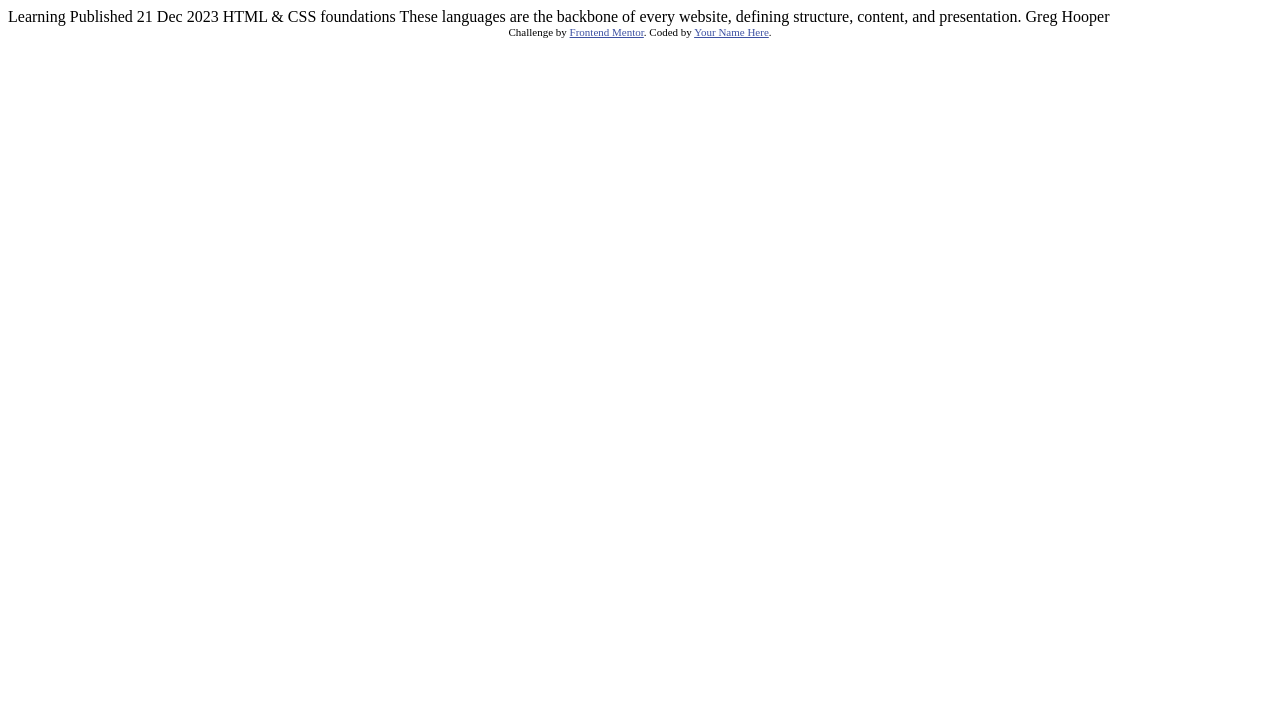
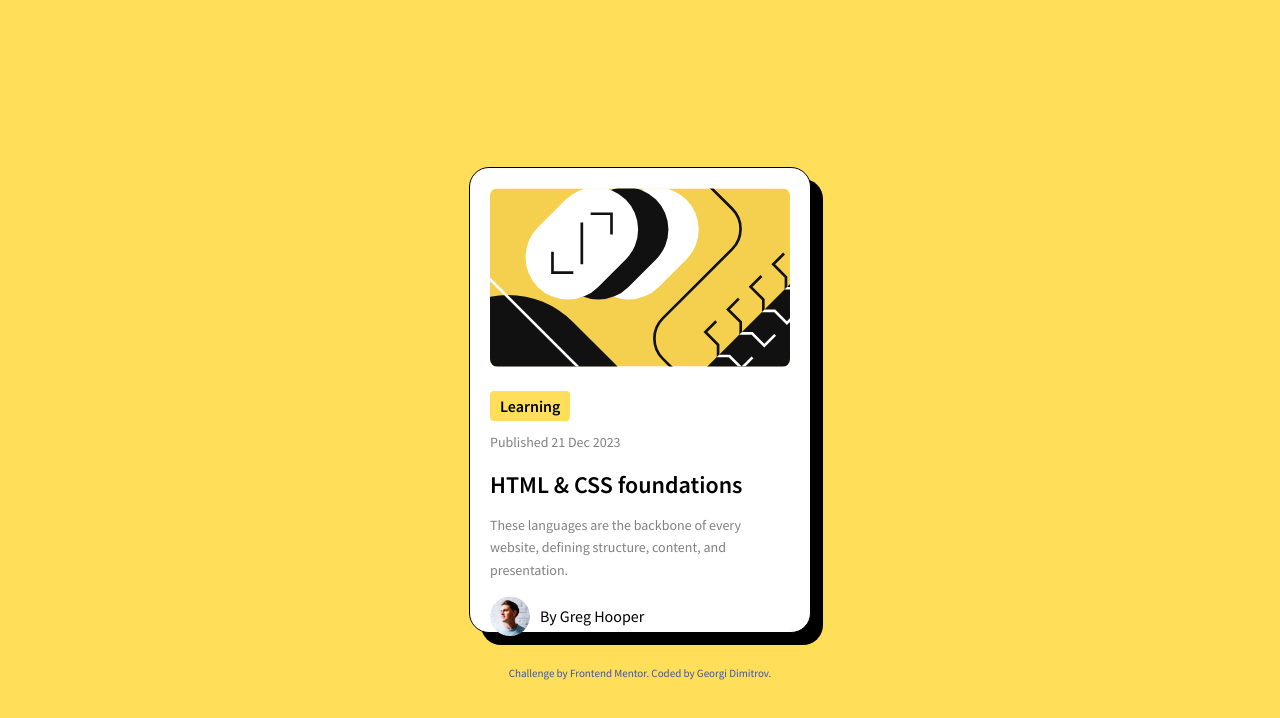
Before and after one commit to gdimit01/blog-preview-card-main, a plain HTML site: page index.html in a window 1280 px wide. Drawn offline with Linux system fonts and the light colour scheme.

Commit message:
feat: final card done

```diff
--- a/index.html
+++ b/index.html
@@ -1,34 +1,139 @@
+<!-- /path/to/blog-preview-card.html -->
 <!DOCTYPE html>
 <html lang="en">
-<head>
-  <meta charset="UTF-8">
-  <meta name="viewport" content="width=device-width, initial-scale=1.0"> <!-- displays site properly based on user's device -->
+  <head>
+    <meta charset="UTF-8" />
+    <meta name="viewport" content="width=device-width, initial-scale=1.0" />
+    <link
+      rel="icon"
+      type="image/png"
+      sizes="32x32"
+      href="./assets/images/favicon-32x32.png"
+    />
+    <link
+      href="https://fonts.googleapis.com/css2?family=Source+Sans+Pro:wght@400;600&display=swap"
+      rel="stylesheet"
+    />
+    <title>Frontend Mentor | Blog preview card</title>
+    <style>
+      body {
+        font-family: "Source Sans Pro", Arial, sans-serif;
+        margin: 0;
+        padding: 0;
+        display: flex;
+        justify-content: center;
+        align-items: center;
+        height: 100vh;
+        background-color: #ffde59; /* Background color of the body */
+      }
 
-  <link rel="icon" type="image/png" sizes="32x32" href="./assets/images/favicon-32x32.png">
+      /* Card styling */
+      .blog-card {
+        background-color: white;
+        border: 1px solid black; /* Black border for outline */
+        border-radius: 20px; /* Rounded corners */
+        box-shadow: 12px 12px 0 0 black; /* Solid black shadow */
+        padding: 20px; /* Padding inside the card */
+        max-width: 300px; /* Adjusted maximum width */
+        height: 53%;
+        text-align: left;
+      }
 
-  <title>Frontend Mentor | Blog preview card</title>
+      /* Image styling */
+      .blog-image {
+        width: 100%; /* Adjusted image width to fit new card width */
+        height: auto;
+        border-radius: 8px;
+        margin-bottom: 20px;
+      }
 
-  <!-- Feel free to remove these styles or customise in your own stylesheet 👍 -->
-  <style>
-    .attribution { font-size: 11px; text-align: center; }
-    .attribution a { color: hsl(228, 45%, 44%); }
-  </style>
-</head>
-<body>
+      /* Title styling */
+      .blog-title {
+        font-size: 24px;
+        font-weight: 600; /* Bold font for title */
+        color: black; /* Black font color */
+        margin-bottom: 10px;
+      }
 
-  Learning
+      /* Category box styling */
+      .category-box {
+        background-color: #ffde59; /* Yellow background */
+        color: black;
+        font-weight: bold;
+        padding: 5px 10px;
+        border-radius: 4px;
+        display: inline-block;
+        margin-bottom: 10px;
+      }
 
-  Published 21 Dec 2023
+      /* Blog details styling */
+      .blog-details {
+        color: grey;
+        font-size: 14px;
+        line-height: 1.6;
+        margin-bottom: 15px;
+      }
 
-  HTML & CSS foundations
+      /* Author information styling */
+      .author-info {
+        display: flex;
+        align-items: center;
+      }
 
-  These languages are the backbone of every website, defining structure, content, and presentation.
+      /* Author avatar styling */
+      .author-avatar {
+        width: 40px;
+        height: 40px;
+        border-radius: 50%;
+        background-image: url("./assets/images/image-avatar.webp");
+        background-size: cover;
+        margin-right: 10px;
+      }
 
-  Greg Hooper
+      /* Attribution section styling */
+      .attribution {
+        font-size: 11px;
+        text-align: center;
+        color: hsl(228, 45%, 44%);
+        margin-top: 30px;
+      }
 
-  <div class="attribution">
-    Challenge by <a href="https://www.frontendmentor.io?ref=challenge" target="_blank">Frontend Mentor</a>.
-    Coded by <a href="#">Your Name Here</a>.
-  </div>
-</body>
+      .attribution a {
+        color: hsl(228, 45%, 44%);
+        text-decoration: none;
+      }
+
+      .attribution a:hover {
+        text-decoration: underline;
+      }
+    </style>
+  </head>
+  <body>
+    <div class="blog-card">
+      <img
+        src="assets/images/illustration-article.svg"
+        alt="Blog Image"
+        class="blog-image"
+      />
+      <div class="category-box">Learning</div>
+      <div class="blog-content">
+        <div class="blog-details">Published 21 Dec 2023</div>
+        <div class="blog-title">HTML & CSS foundations</div>
+        <p class="blog-details">
+          These languages are the backbone of every website, defining structure,
+          content, and presentation.
+        </p>
+        <div class="author-info">
+          <div class="author-avatar"></div>
+          <div>By Greg Hooper</div>
+        </div>
+      </div>
+      <div class="attribution">
+        Challenge by
+        <a href="https://www.frontendmentor.io?ref=challenge" target="_blank"
+          >Frontend Mentor</a
+        >. Coded by <a href="#">Georgi Dimitrov</a>.
+      </div>
+    </div>
+  </body>
 </html>
```
Also changed, not shown: 1 other file.
